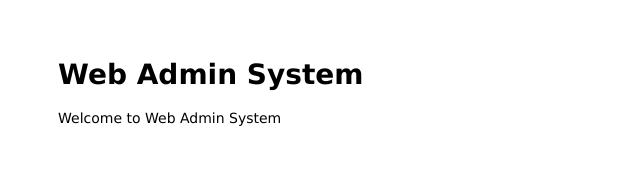
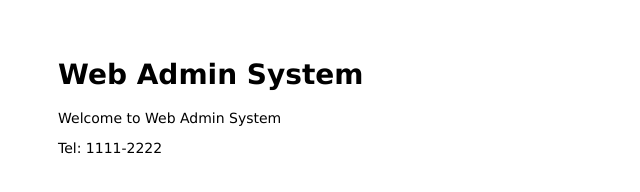
Before and after one commit to caul334/mastering-git-github, a website: page public/index.html in a window 1280 px wide. Shown: the whole page, without its empty margins (0-640 px from the left). Drawn offline with Linux system fonts and the light colour scheme.

Commit message:
Add Tel number

```diff
--- a/public/index.html
+++ b/public/index.html
@@ -10,4 +10,8 @@
   <p>Welcome to Web Admin System</p>
 </body>
 
+<footer>
+	<p>Tel: 1111-2222</p>
+</footer>
+
 </html>
```
